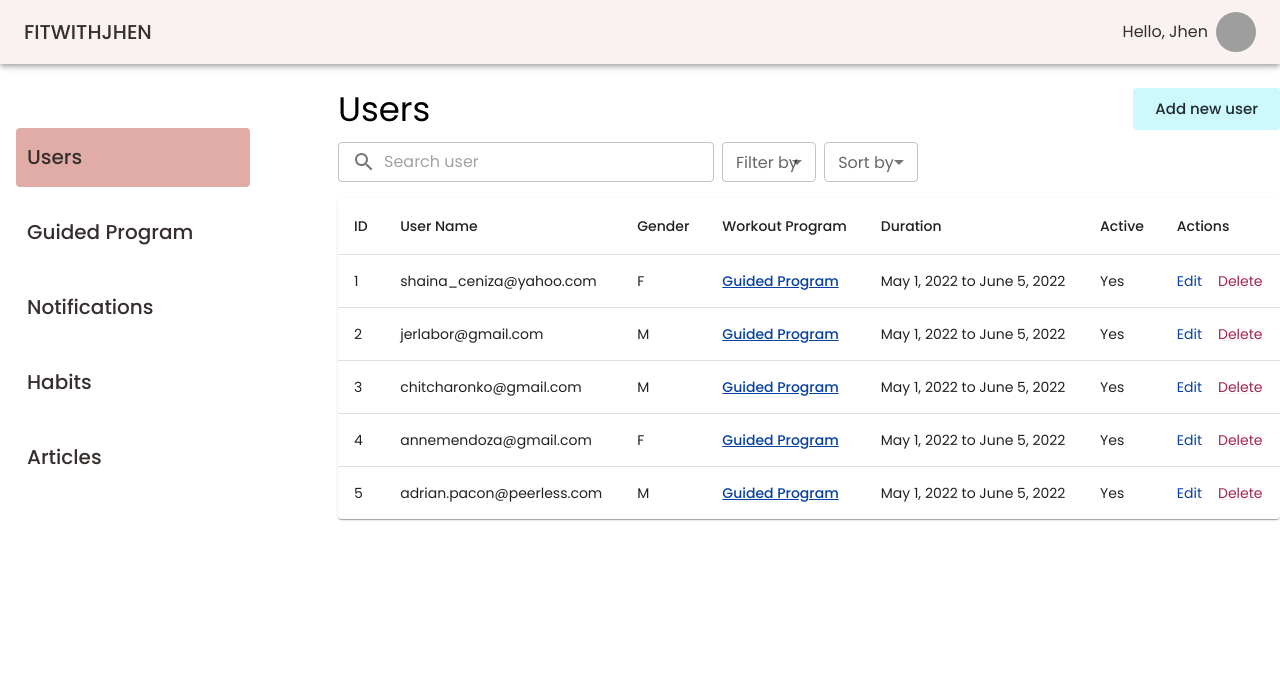
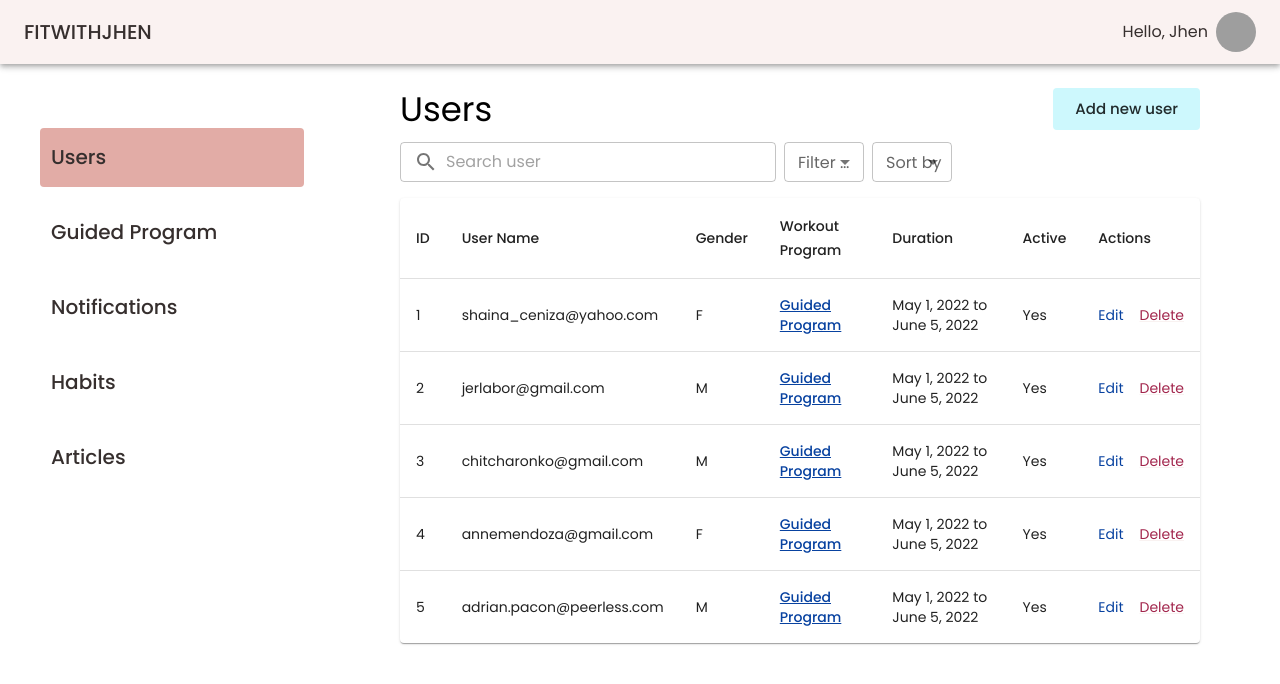
Before and after one commit to gloriamaris/fitwithjhen-admin, a React (Create React App) app: page / in a window 1280 px wide. Shown: the top 684 px of the page. Built offline with nearby package versions, Linux system fonts and the light colour scheme; grey boxes are pictures that could not be loaded.

Commit message:
style: refactor auth layout

```diff
--- a/src/layouts/AuthenticatedLayout.js
+++ b/src/layouts/AuthenticatedLayout.js
@@ -1,23 +1,17 @@
+import React from 'react'
 import { Grid } from '@mui/material'
-import { Container } from '@mui/system'
-import React from 'react'
 import Header from '../components/Header'
 import Navigation from '../components/Navigation'
 
 const AuthenticatedLayout = props => {
   return (
     <>
-      <Container
-        disableGutters
-        maxWidth='false'
-      >
-        <Header />
-      </Container>
-      <Grid container spacing={9}>
-        <Grid item xs={3}>
+      <Header />
+      <Grid container>
+        <Grid item xs={3} pl={3}>
           <Navigation />
         </Grid>
-        <Grid item xs={9}>
+        <Grid item xs={9} px={10}>
           {props.children}
         </Grid>
       </Grid>
```
